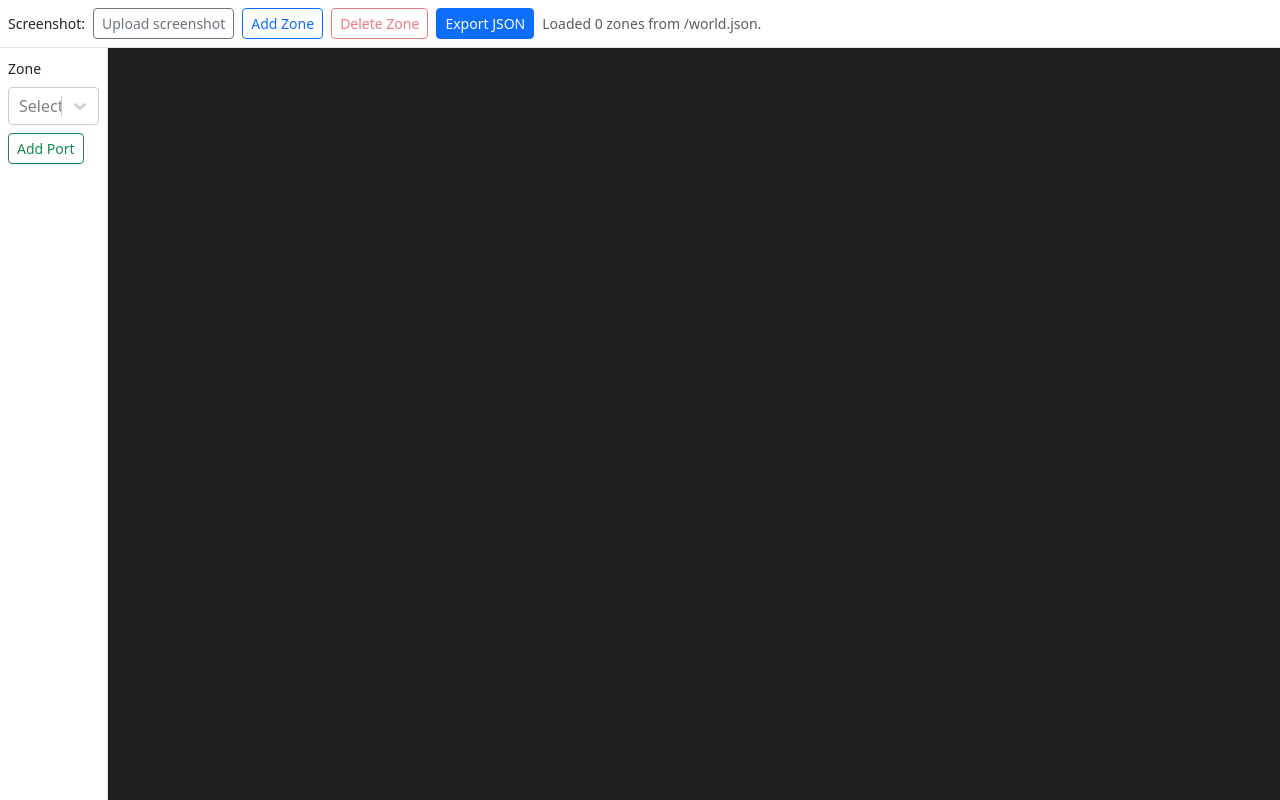
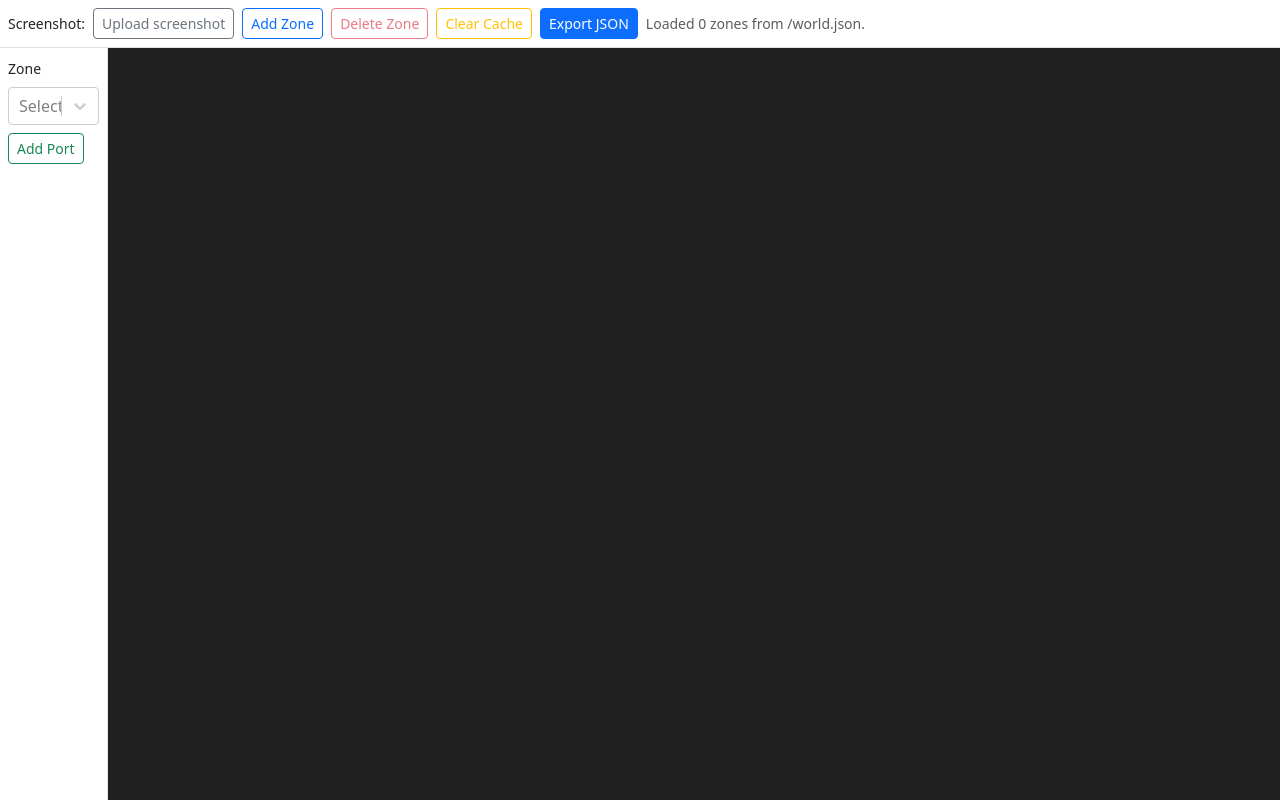
Before and after one commit to beemerwt/albion-zone-builder, a React (Vite) app: page / in a window 1280 px wide. Built offline with nearby package versions, Linux system fonts and the light colour scheme.

Commit message:
Keep zone unselected on load and add clear cache action

```diff
--- a/src/App.tsx
+++ b/src/App.tsx
@@ -96,11 +96,8 @@ export default function App() {
       if (cached) {
         if (!mounted) return;
         setWorld(cached);
-        const firstId = cached.zones
-          .map((z) => String(z.id ?? ""))
-          .filter(Boolean)
-          .sort()[0];
-        if (firstId) selectZoneById(firstId, cached);
+        setZoneId("");
+        setRows([]);
         setStatus(`Loaded ${cached.zones.length} zones from local cache.`);
         return;
       }
@@ -109,11 +106,8 @@ export default function App() {
         const serverWorld = await fetchServerWorld();
         if (!mounted) return;
         persistWorld(serverWorld);
-        const firstId = serverWorld.zones
-          .map((z) => String(z.id ?? ""))
-          .filter(Boolean)
-          .sort()[0];
-        if (firstId) selectZoneById(firstId, serverWorld);
+        setZoneId("");
+        setRows([]);
         setStatus(`Loaded ${serverWorld.zones.length} zones from /world.json.`);
       } catch (error) {
         console.error(error);
@@ -203,6 +197,19 @@ export default function App() {
         canDeleteZone={Boolean(world && zoneId)}
         onOpenAddZone={() => setAddOpen(true)}
         onOpenDeleteZone={() => setDeleteOpen(true)}
+        onClearCache={async () => {
+          try {
+            const serverWorld = await fetchServerWorld();
+            persistWorld(serverWorld);
+            setZoneId("");
+            setRows([]);
+            setSelecting(null);
+            setStatus("Cache cleared and reloaded from /world.json.");
+          } catch (error) {
+            console.error(error);
+            setStatus("Failed to clear cache: unable to reload /world.json.");
+          }
+        }}
         onImage={(file) => {
           const url = URL.createObjectURL(file);
           const img = new Image();
@@ -250,6 +257,7 @@ export default function App() {
             value={zoneId}
             onChange={(id) => selectZoneById(id)}
             isDisabled={!world || detecting}
+            placeholder="Select..."
           />
           <div className="mt-2">
             <PortsEditor
--- a/src/components/SearchableDropdown.tsx
+++ b/src/components/SearchableDropdown.tsx
@@ -7,11 +7,13 @@ export default function SearchableDropdown({
   value,
   onChange,
   isDisabled = false,
+  placeholder = "Select...",
 }: {
   options: Option[];
   value: string;
   onChange: (value: string) => void;
   isDisabled?: boolean;
+  placeholder?: string;
 }) {
   return (
     <Select
@@ -22,6 +24,7 @@ export default function SearchableDropdown({
       isSearchable
       isClearable
       isDisabled={isDisabled}
+      placeholder={placeholder}
     />
   );
 }
--- a/src/components/Toolbar.tsx
+++ b/src/components/Toolbar.tsx
@@ -3,6 +3,7 @@ export default function Toolbar({
   onExport,
   onOpenAddZone,
   onOpenDeleteZone,
+  onClearCache,
   status,
   canEditWorld,
   canDeleteZone,
@@ -11,6 +12,7 @@ export default function Toolbar({
   onExport: () => void;
   onOpenAddZone: () => void;
   onOpenDeleteZone: () => void;
+  onClearCache: () => void;
   status: string;
   canEditWorld: boolean;
   canDeleteZone: boolean;
@@ -41,6 +43,13 @@ export default function Toolbar({
       >
         Delete Zone
       </button>
+      <button
+        className="btn btn-outline-warning btn-sm"
+        onClick={onClearCache}
+        disabled={!canEditWorld}
+      >
+        Clear Cache
+      </button>
       <button className="btn btn-primary btn-sm" onClick={onExport} disabled={!canEditWorld}>
         Export JSON
       </button>
```
